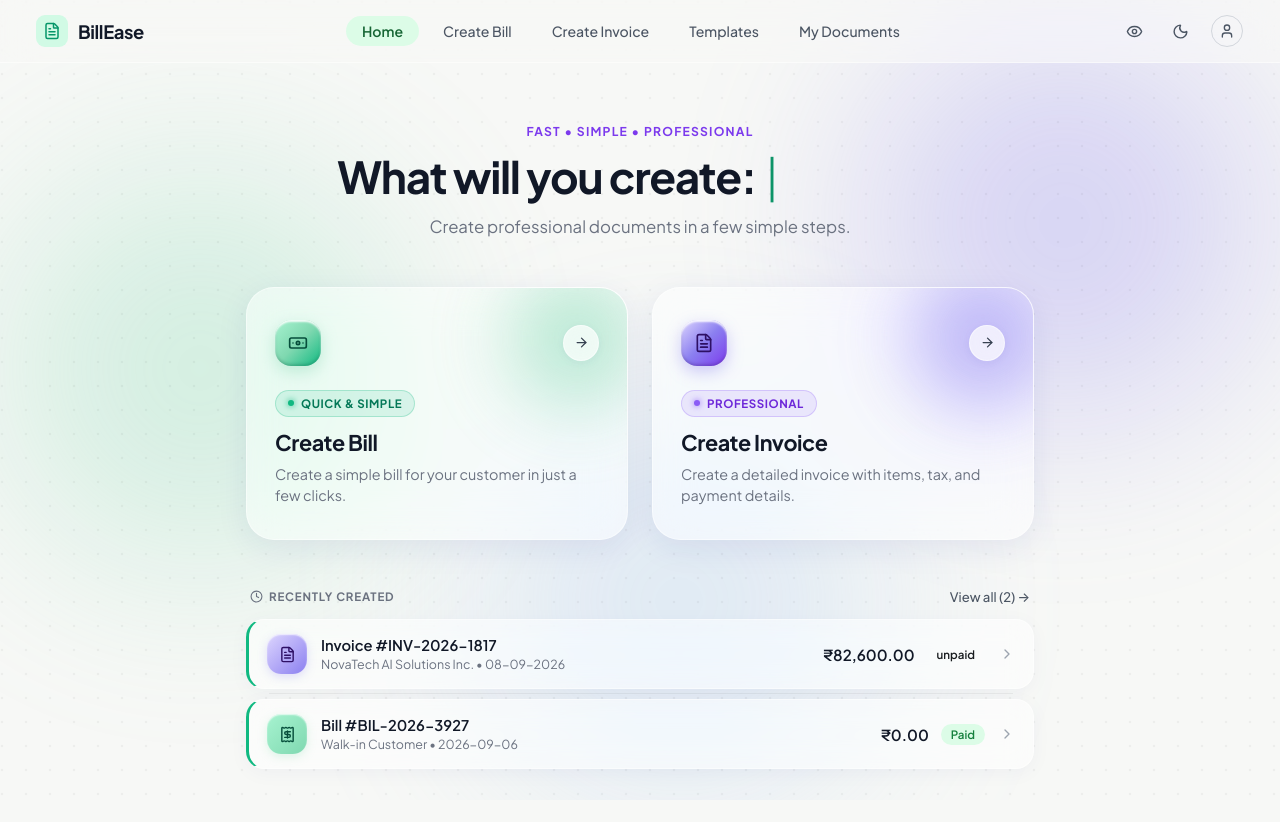
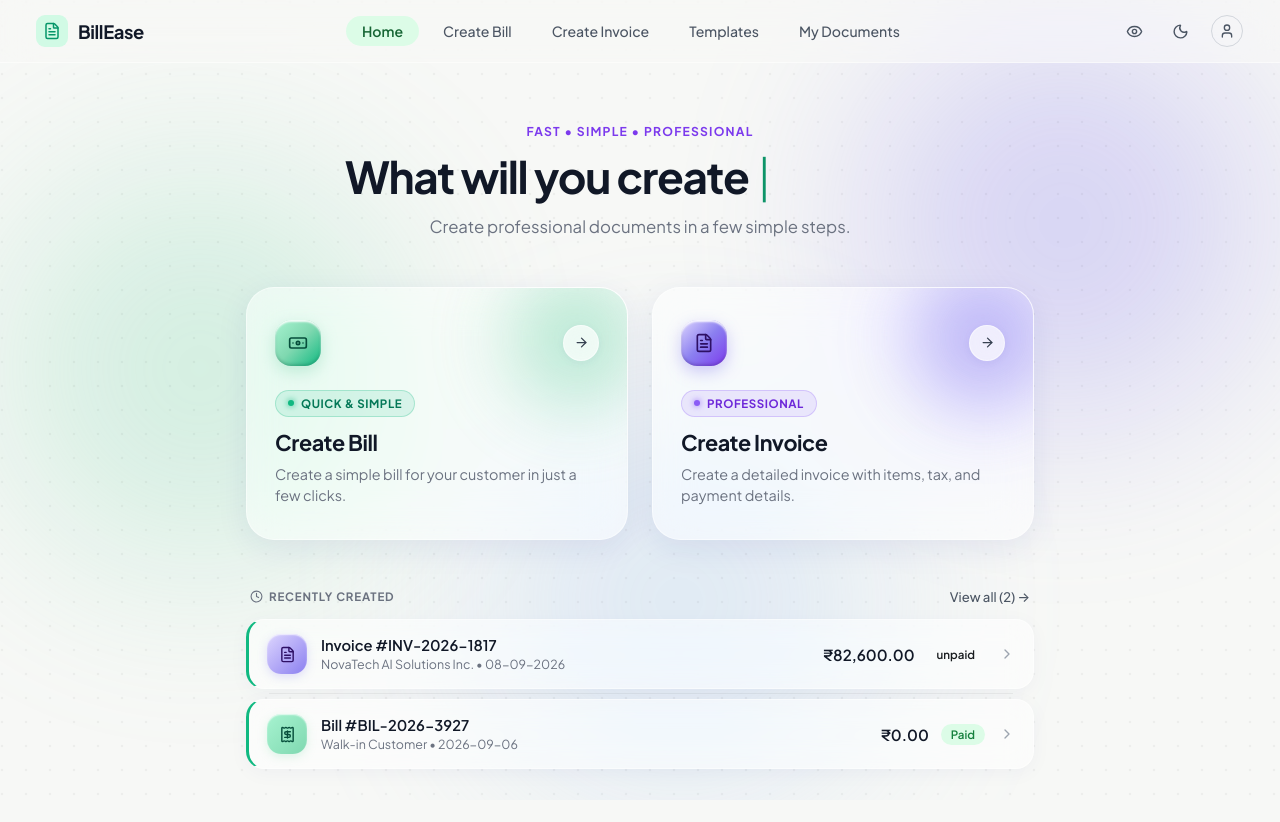
Before and after one commit to MaAngo-Tech-Labs-LLP/BillEase, a React (Vite) app: page / in a window 1280 px wide. Shown: the top 822 px of the page. Built offline with nearby package versions, Linux system fonts and the light colour scheme.

Commit message:
fix(hero): remove colon after create in hero title

```diff
--- a/src/pages/HomePage.tsx
+++ b/src/pages/HomePage.tsx
@@ -75,7 +75,7 @@ export default function HomePage({
       <section className="home-hero-centered" aria-label="What will you create">
         <div className="home-hero-tagline">FAST &bull; SIMPLE &bull; PROFESSIONAL</div>
         <h1 className="home-hero-main-title">
-          What will you create:{' '}
+          What will you create{' '}
           <span className="hero-typewriter-wrapper">
             <span className="hero-gradient-text">{currentText}</span>
             <span className="hero-typewriter-cursor" aria-hidden="true">|</span>
```
